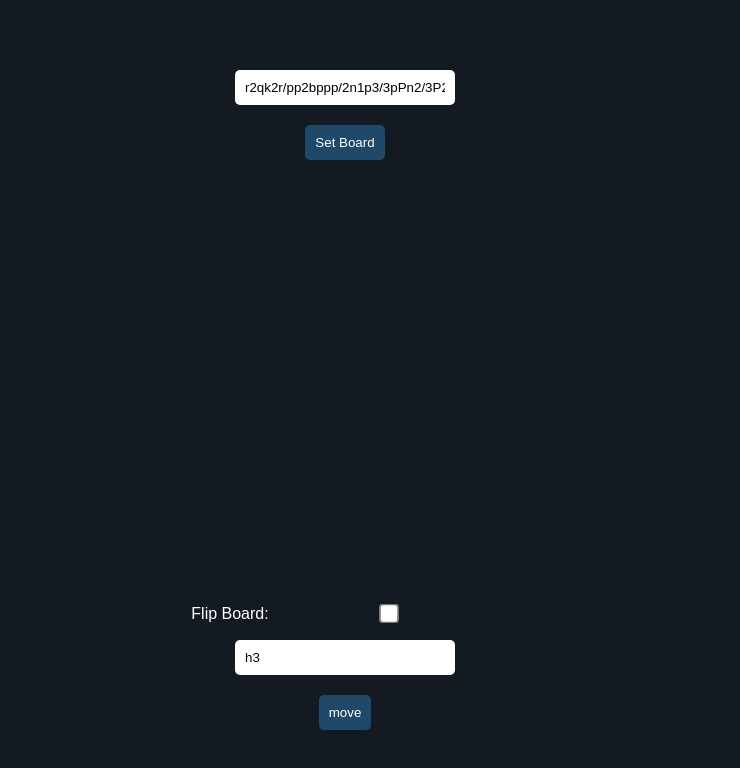
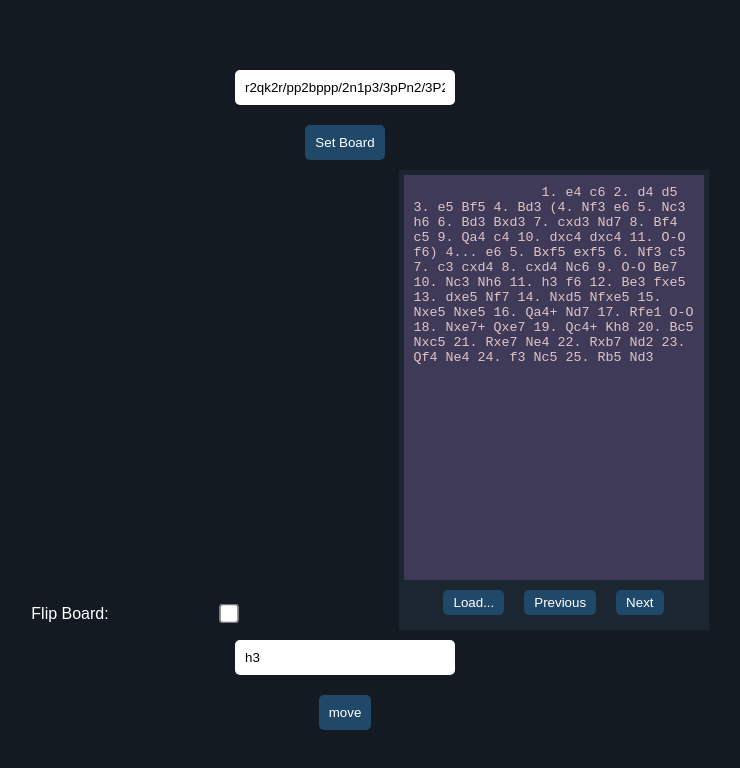
Before and after one commit to ralthor/chess-repertoire-drill, a plain HTML site: page main.html in a window 1280 px wide. Shown: the whole page, without its empty margins (295-1035 px from the left). Drawn offline with nearby package versions, Linux system fonts and the light colour scheme.

Commit message:
Add move list html element

```diff
--- a/main.html
+++ b/main.html
@@ -9,10 +9,24 @@
 <body>
     <input type="text" id="fenInput" placeholder="Enter FEN" value="r2qk2r/pp2bppp/2n1p3/3pPn2/3P2b1/2N1BN2/PP2BPPP/R2Q1RK1 w kq - 6 11" />
     <button id="setBoard">Set Board</button>
-    <div id="chessboard"></div>
-    <div id="boardControls">
-        <label for="flipToggle">Flip Board:</label>
-        <input type="checkbox" id="flipToggle" name="flipToggle">
+    <div id="boardContainer">
+        <div id="chessboardContainer">
+            <div id="chessboard"></div>
+            <div id="boardControls">
+                <label for="flipToggle">Flip Board:</label>
+                <input type="checkbox" id="flipToggle" name="flipToggle">
+            </div>
+        </div>
+        <div id="moveList">
+            <textarea id="pgnText">
+                1. e4 c6 2. d4 d5 3. e5 Bf5 4. Bd3 (4. Nf3 e6 5. Nc3 h6 6. Bd3 Bxd3 7. cxd3 Nd7 8. Bf4 c5 9. Qa4 c4 10. dxc4 dxc4 11. O-O f6) 4... e6 5. Bxf5 exf5 6. Nf3 c5 7. c3 cxd4 8. cxd4 Nc6 9. O-O Be7 10. Nc3 Nh6 11. h3 f6 12. Be3 fxe5 13. dxe5 Nf7 14. Nxd5 Nfxe5 15. Nxe5 Nxe5 16. Qa4+ Nd7 17. Rfe1 O-O 18. Nxe7+ Qxe7 19. Qc4+ Kh8 20. Bc5 Nxc5 21. Rxe7 Ne4 22. Rxb7 Nd2 23. Qf4 Ne4 24. f3 Nc5 25. Rb5 Nd3
+            </textarea>
+            <div id="pgnControls">
+                <button id="loadPgn">Load...</button>
+                <button id="prevMove">Previous</button>
+                <button id="nextMove">Next</button>
+            </div>
+        </div>
     </div>
     <input type="text" id="moveInput" placeholder="Enter move" value="h3" />
     <button id="move">move</button>
--- a/style.css
+++ b/style.css
@@ -79,3 +79,47 @@ span {
     transform: scale(1.5); /* Makes the toggle larger */
     cursor: pointer;
 }
+
+#boardContainer {
+    display: flex;
+    align-items: stretch; /* This will ensure the children have equal height */
+}
+
+#moveList {
+    width: 300px; /* Or whatever width you prefer */
+    background-color: #1c2631;
+    display: flex;
+    justify-content: center;
+    align-items: center; /* These two lines center the content inside the div */
+    display: flex;
+    flex-direction: column; /* Stack elements vertically */
+    padding: 5px; /* Add some padding around the content */
+    margin-left: 10px;
+    margin-top: 0px;
+}
+
+#pgnText {
+    width: 100%; /* Ensure it fills the container width */
+    height: 100%; /* Ensure it fills the container height */
+    flex-grow: 1; /* Allow the textarea to fill the container and adjust with content */
+    background-color: #3f3a58; /* Background color for contrast */
+    border: none; /* Remove default border */
+    box-sizing: border-box; /* Include padding and border in the element's total width and height */
+    padding: 10px; /* Add some padding inside the textarea */
+    resize: none; /* Prevent the user from resizing the textarea */
+    margin: 0; /* Remove default margins */
+    overflow-y: auto; /* Add scroll if text is too long */
+    color: #e1c5c5; /* Text color */
+    /* align text to the left */
+    text-align: left;
+}
+
+#pgnControls {
+    display: flex;
+    justify-content: space-between; /* Space out the buttons */
+}
+
+#pgnControls button {
+    padding: 5px 10px; /* Padding inside the buttons */
+    cursor: pointer; /* Cursor hint for clickable elements */
+}
```
